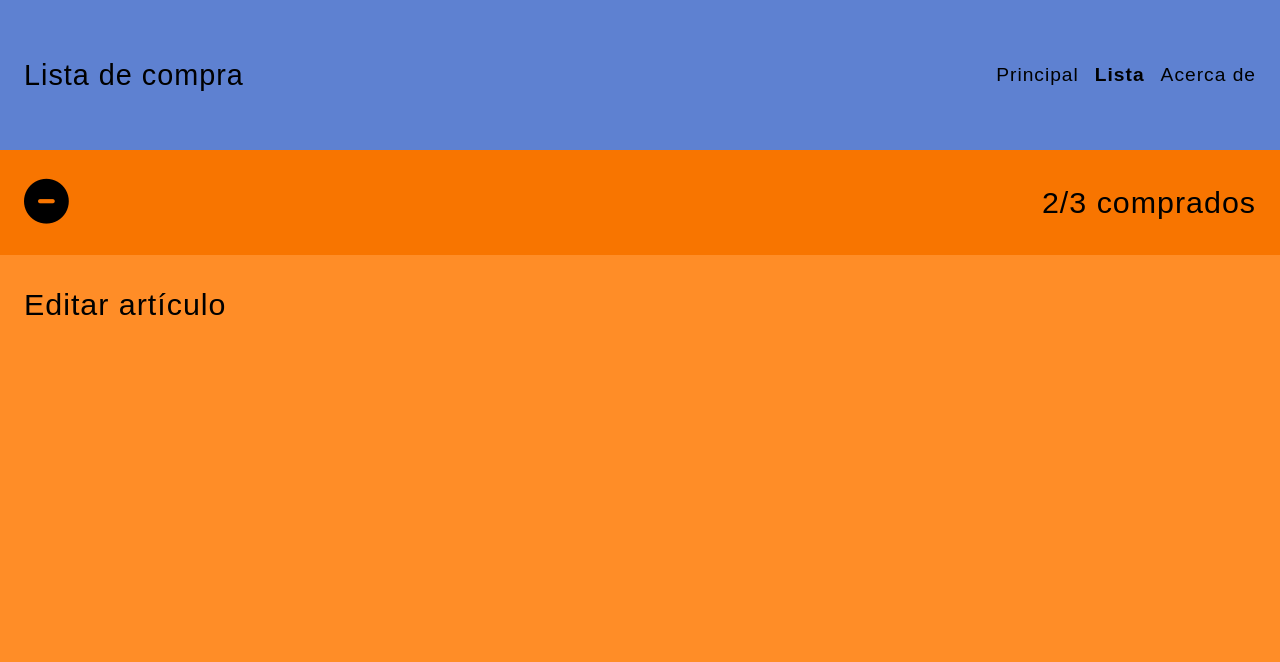
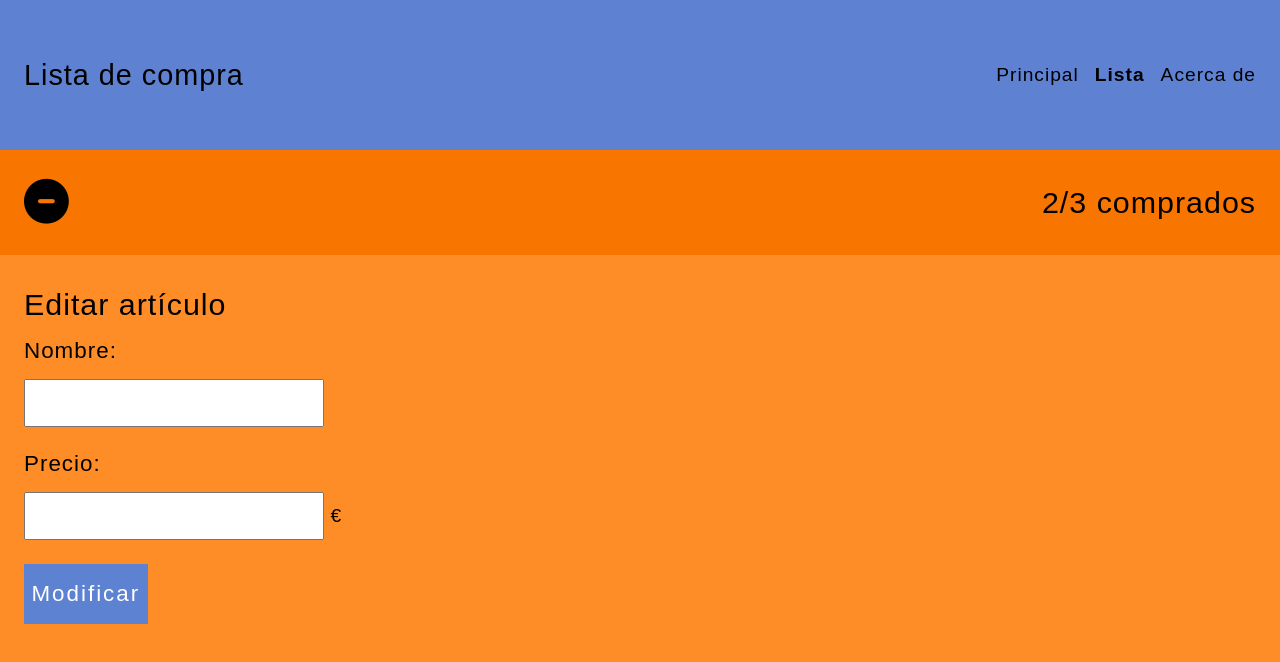
Before and after one commit to Learning-X/202204-W1CH4-luc-st-pierre, a website: page form.html in a window 1280 px wide. Drawn offline with Linux system fonts and the light colour scheme.

Commit message:
Created and added styles to form

```diff
--- a/form.html
+++ b/form.html
@@ -23,10 +23,10 @@
             <a href="/" class="navbar__links">Principal</a>
           </li>
           <li class="navbar__items">
-            <a href="/lista" class="navbar__links active">Lista</a>
+            <a href="/" class="navbar__links active">Lista</a>
           </li>
           <li class="navbar__items">
-            <a href="/acerca" class="navbar__links">Acerca de</a>
+            <a href="/form.html" class="navbar__links">Acerca de</a>
           </li>
         </ul>
       </nav>
@@ -39,6 +39,31 @@
 
     <section class="form">
       <h2 class="form__title">Editar artículo</h2>
+
+      <form class="form-article">
+        <div class="container">
+          <div class="form-article__name">
+            <label class="form-article__label" for="article-text"
+              >Nombre:</label
+            >
+            <input type="text" id="article-text" />
+          </div>
+
+          <div class="form-article__price">
+            <label class="form-article__label" for="article-text"
+              >Precio:</label
+            >
+            <div class="container-currency">
+              <div>
+                <input class="input-currency" type="text" id="article-text" />
+              </div>
+              <span class="form-article__currency">€</span>
+            </div>
+          </div>
+        </div>
+
+        <button type="submit" class="form-article__button">Modificar</button>
+      </form>
     </section>
   </body>
 </html>
--- a/styles/styles.css
+++ b/styles/styles.css
@@ -9,6 +9,7 @@
 * {
   margin: 0;
   padding: 0;
+  box-sizing: border-box;
 }
 
 a {
@@ -152,3 +153,71 @@ body {
   font-size: 1.9rem;
   letter-spacing: 1px;
 }
+
+.form-article {
+  margin-top: 1rem;
+}
+
+.form-article__name {
+  width: 300px;
+  display: flex;
+  flex-flow: column;
+}
+
+.form-article__price {
+  width: 300px;
+  display: flex;
+  flex-flow: column;
+}
+
+.form-article__label {
+  font-weight: 200;
+  font-size: 1.4rem;
+  letter-spacing: 1px;
+}
+
+.form-article__name label,
+.form-article__price label {
+  padding-bottom: 15px;
+}
+
+.form-article__name:last-of-type,
+.form-article__price:last-of-type {
+  margin-top: 1.5rem;
+}
+
+[type="text"] {
+  height: 3rem;
+}
+
+.form-article__button {
+  font-weight: 300;
+  font-size: 1.4rem;
+  letter-spacing: 2px;
+  margin-top: 1.5rem;
+  padding: 1rem 0.4rem;
+  color: var(--bg-white);
+  background-color: #5d82d1;
+  border: 1px solid #5d82d1;
+}
+
+.container {
+  display: flex;
+  flex-direction: column;
+}
+
+.input-currency {
+  width: 300px;
+}
+
+.container-currency {
+  display: flex;
+  width: 300px;
+}
+
+.form-article__currency {
+  align-self: center;
+  margin-left: 0.4rem;
+  font-weight: 300;
+  font-size: 1.2rem;
+}
```
Also changed, not shown: index.html (+2 -2 lines).
